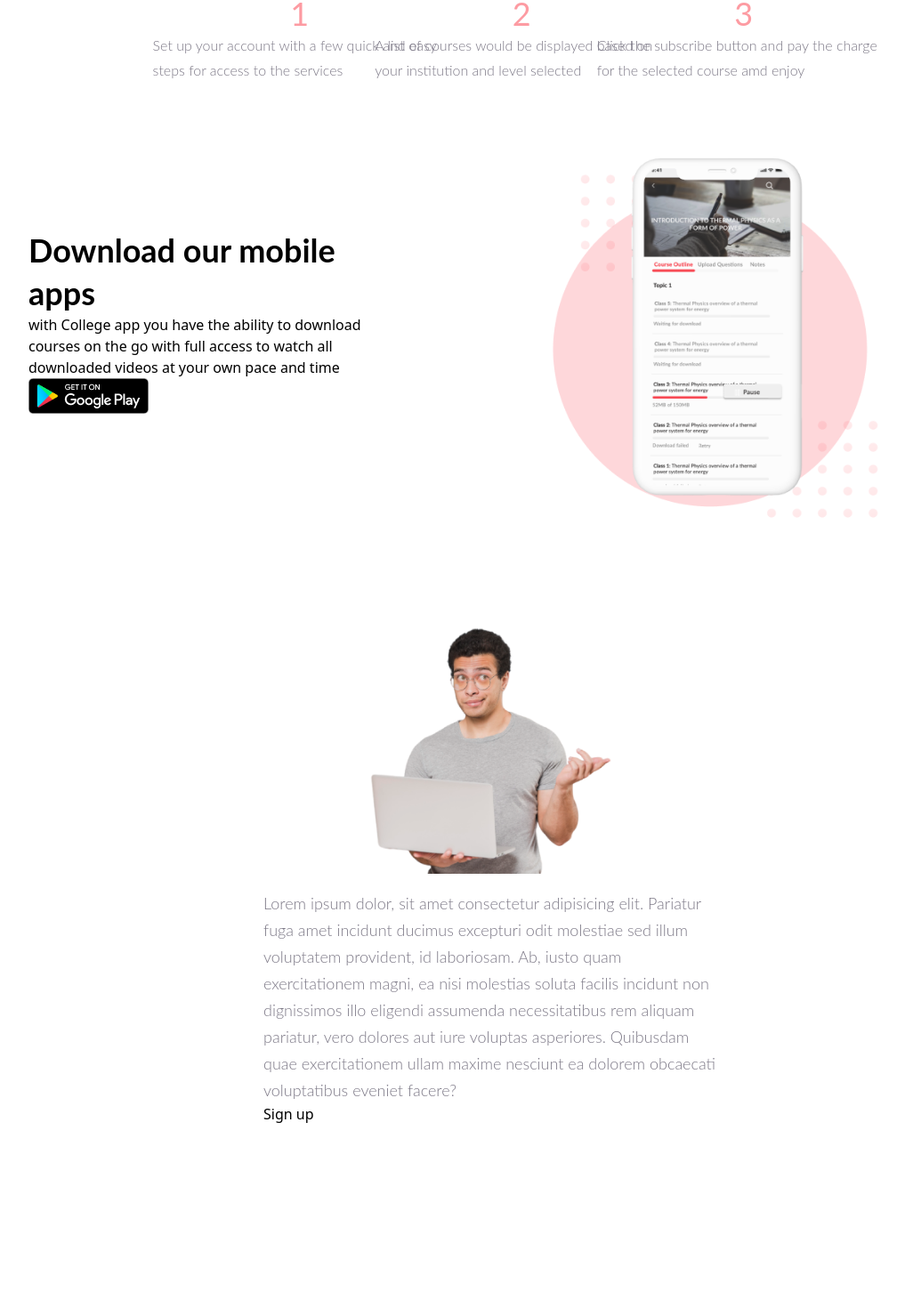
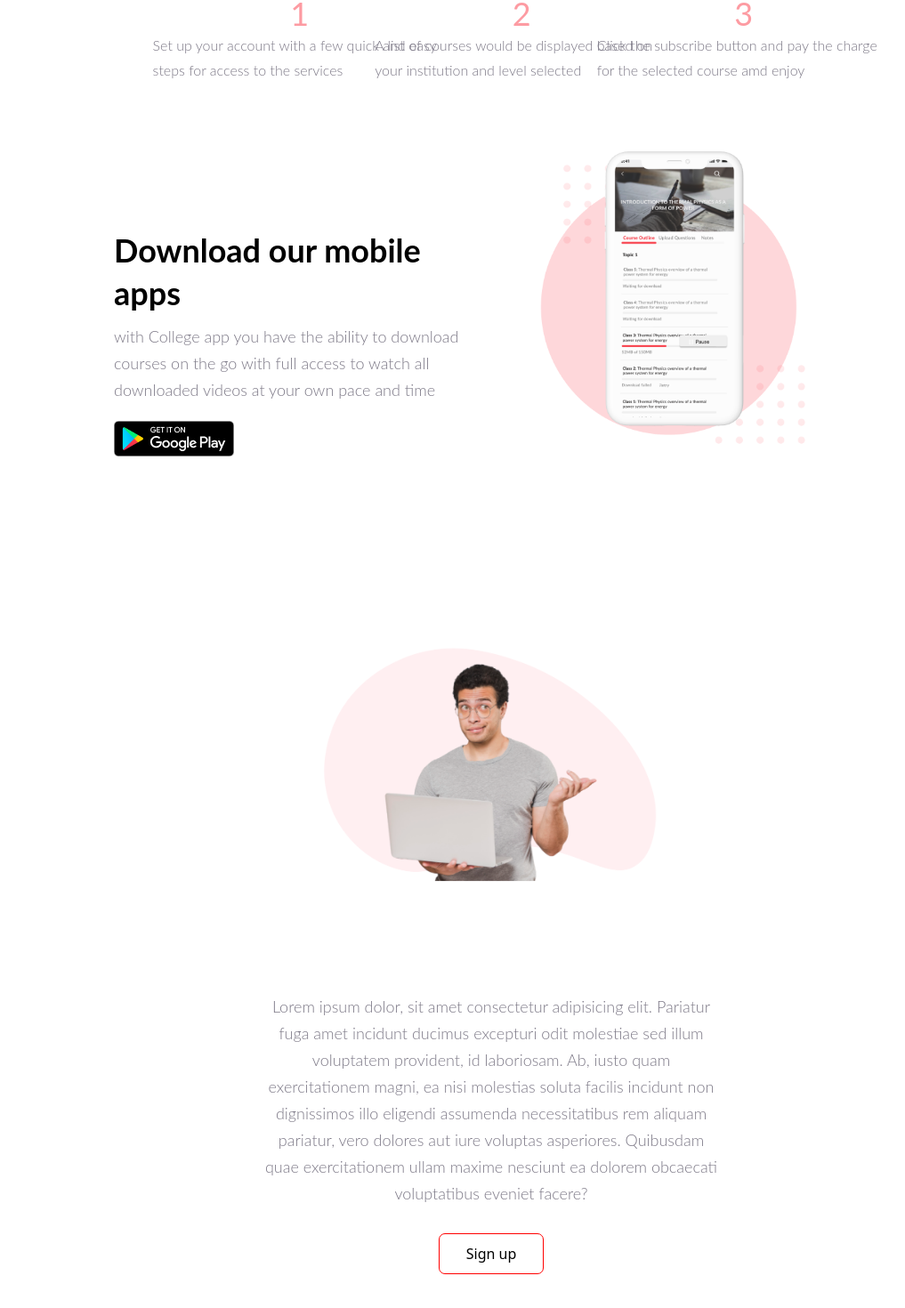
Before and after one commit to Ayomikuolatunji/college-next-page, a Next.js app: page / in a window 1280 px wide. Shown: the part 2331-3801 px from the top of the page at 89% size, without its empty margins (88-1105 px from the left). Before the commit the page ends 3695 px from the top, so only its background shows below. Built offline with nearby package versions, Linux system fonts and the light colour scheme.

Commit message:
continuation

```diff
--- a/components/dowload/Downlaod.js
+++ b/components/dowload/Downlaod.js
@@ -7,7 +7,7 @@ import google from "../../public/img/google.png"
 import download from "../../public/img/download.png"
 
 const DownloadStyle=styled.div`
-     width: 80%;
+     width: 65%;
      max-width: 100%;
      margin: auto;
 
@@ -29,6 +29,17 @@ const Item=styled.div`
         color: #000000;
         mix-blend-mode: normal;
     }
+    p{
+        font-family: 'Lato';
+        font-style: normal;
+        font-weight: 300;
+        font-size: 18px;
+        line-height: 30px;
+        /* or 167% */
+        margin-top: 10px;
+        color: #7D7987;
+        mix-blend-mode: normal;
+    }
 `
 export default function Downlaod() {
   return (
@@ -42,7 +53,7 @@ export default function Downlaod() {
                            with College app you have the ability to download
                             courses on the go with full access to watch all downloaded videos at your own pace and time
                            </p>
-                           <button>
+                           <button className='mt-5'>
                                <Image
                                   src={google}
                                   alt={"googel playstore"}
--- a/components/tutor/Tutor.js
+++ b/components/tutor/Tutor.js
@@ -2,7 +2,7 @@ import { Box, Grid } from '@mui/material';
 import Image from 'next/image';
 import React from 'react';
 import styled from "styled-components";
-import tutor from "../../public/img/unsplash_-2vD8lIhdnw.png"
+import tutor from "../../public/img/tutor.png"
 
 
 const TutorStyle=styled.div`
@@ -26,6 +26,13 @@ const Main=styled.div`
     /* or 167% */
     color: #7D7987;
   }
+  .content button{
+      border: 1px solid red;
+      color: #000;
+      padding: 10px 30px;
+      margin-top: 30px;
+      border-radius: 7px;
+  }
 
 `
 export default function Tutor() {
@@ -34,13 +41,13 @@ export default function Tutor() {
          <Box>
              <Grid container xs={6} style={{margin:"auto"}}>
                  <Main>
-                     <div className='max-w-full w-7/12 mx-auto'>
+                     <div className='max-w-full w-11/12 mx-auto'>
                          <Image
                            src={tutor}
                            alt={"tutor png"}
                          />
                      </div>
-                     <div className="content mt-3 ">
+                     <div className="content mt-1 sm:text-center">
                          <p>
                            Lorem ipsum dolor, sit amet consectetur adipisicing elit. Pariatur fuga amet incidunt ducimus excepturi odit molestiae sed illum voluptatem provident, id laboriosam. Ab, iusto quam exercitationem magni, ea nisi molestias soluta facilis incidunt non dignissimos illo eligendi assumenda necessitatibus rem aliquam pariatur, vero dolores aut iure voluptas asperiores. Quibusdam quae exercitationem ullam maxime nesciunt ea dolorem obcaecati voluptatibus eveniet facere?
                          </p>
```
Also changed, not shown: public/img/tutor.png (added).
